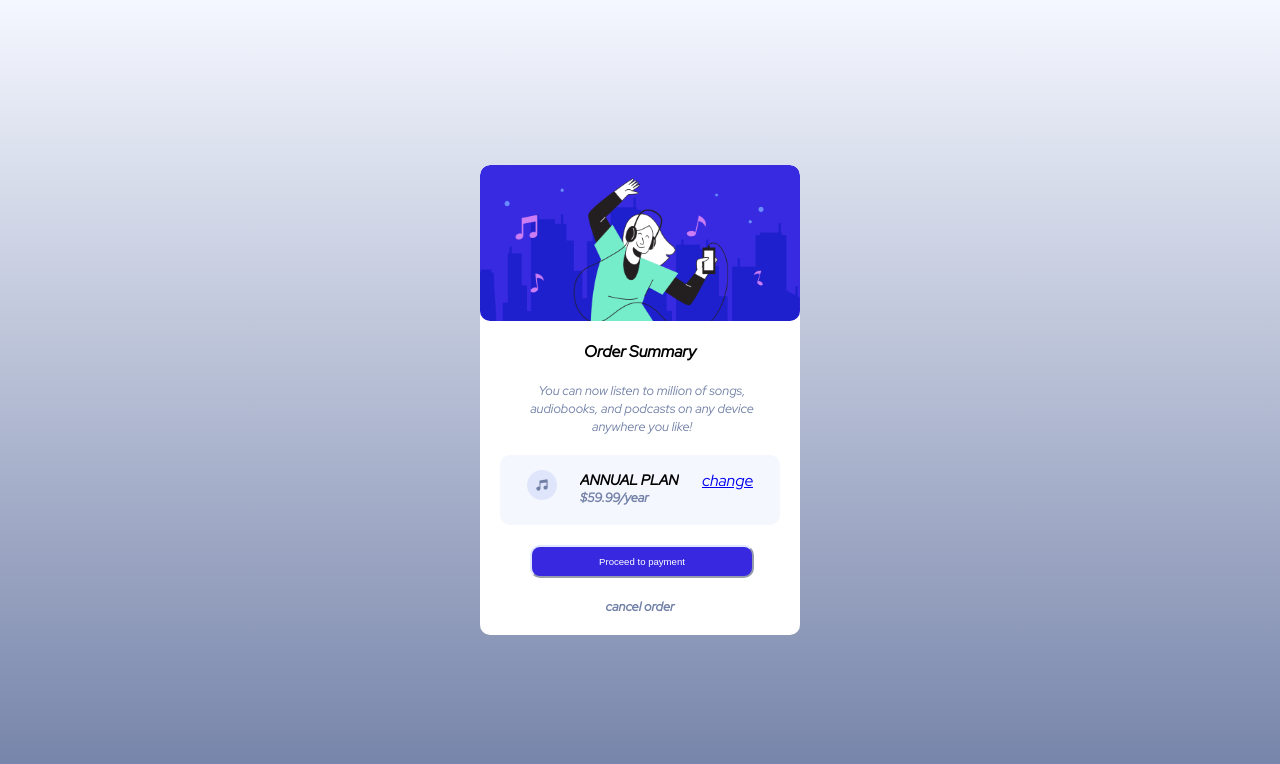
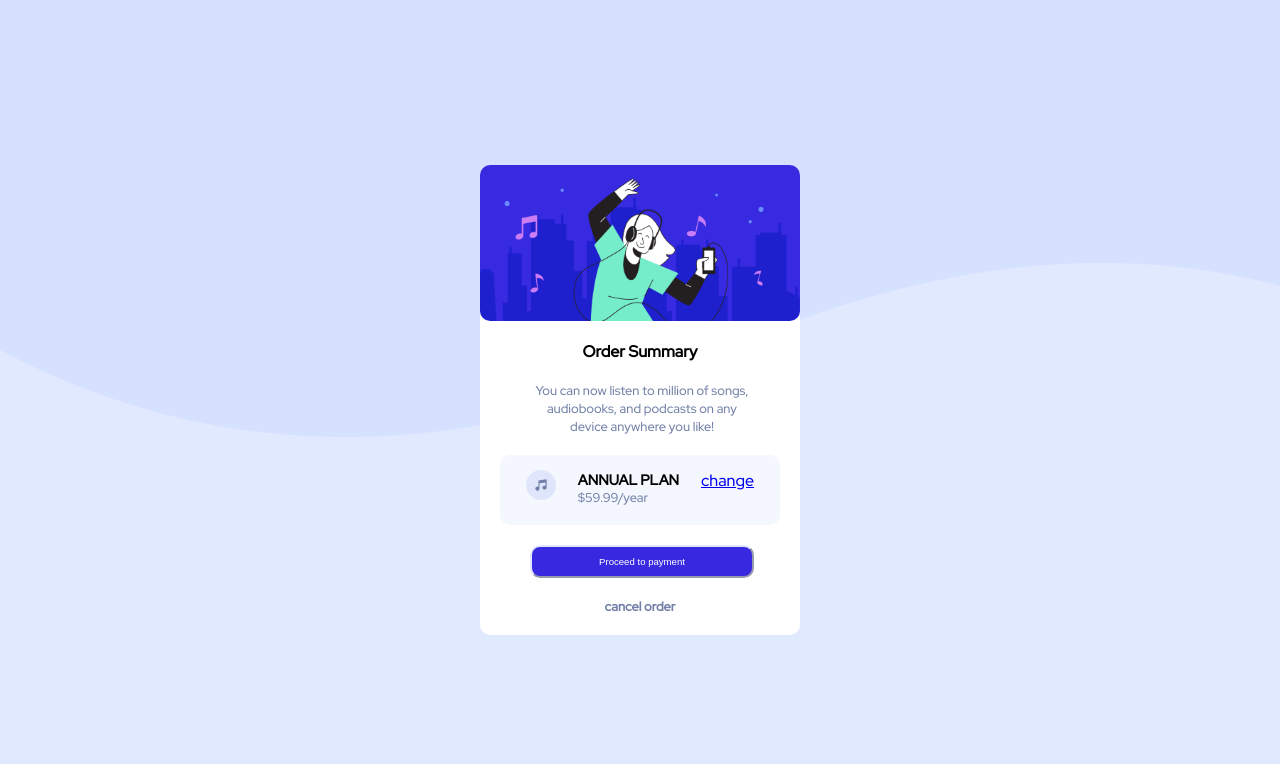
Before and after one commit to Stephenpleasant/Order-summary-component, a plain HTML site: page index.html in a window 1280 px wide. Drawn offline with Linux system fonts and the light colour scheme.

Commit message:
first commit

```diff
--- a/style.css
+++ b/style.css
@@ -1,16 +1,17 @@
-@import url('https://fonts.googleapis.com/css2?family=Fraunces:opsz,wght@9..144,700&family=Inter&family=League+Spartan:wght@400;500&family=Lexend+Deca&family=Montserrat:wght@500&family=Mulish:wght@500&family=Outfit:wght@300&family=Overpass:ital,wght@0,300;1,300&family=Poppins:wght@200;400;600&family=Red+Hat+Display:ital@1&family=Roboto:ital,wght@0,500;1,500&family=Rubik&family=Ubuntu&display=swap');
+@import url('https://fonts.googleapis.com/css2?family=Fraunces:opsz,wght@9..144,700&family=Inter&family=League+Spartan:wght@400;500&family=Lexend+Deca&family=Montserrat:wght@500&family=Mulish:wght@500&family=Outfit:wght@300&family=Overpass:ital,wght@0,300;1,300&family=Poppins:wght@200;400;600&family=Red+Hat+Display:wght@500&family=Roboto:ital,wght@0,500;1,500&family=Rubik&family=Ubuntu&display=swap');
 *{
     padding: 0;
     margin: 0;
-    overflow: hidden;
 }
 body{
     font-family: 'Red Hat Display';
     display: flex;
+    direction: column;
     justify-content: center;
     align-items: center;
     min-height: 100vh;
-    background-image: linear-gradient(to bottom, hsl(225, 100%, 98%),hsl(224, 23%, 55%));
+    background: url(pattern-background-desktop.png), #E1E9Ff;
+    background-repeat: no-repeat, no-repeat;
 }
 
 .container{
@@ -48,6 +49,7 @@ p{
 }
 .subscribe h3{
     font-size: 0.8rem;
+    font-weight: 100;
     color: hsl(224, 23%, 55%);
 }
 .subscribe img{
```
Also changed, not shown: pattern-background-desktop.png (renamed from images/pattern-background-desktop.png).
